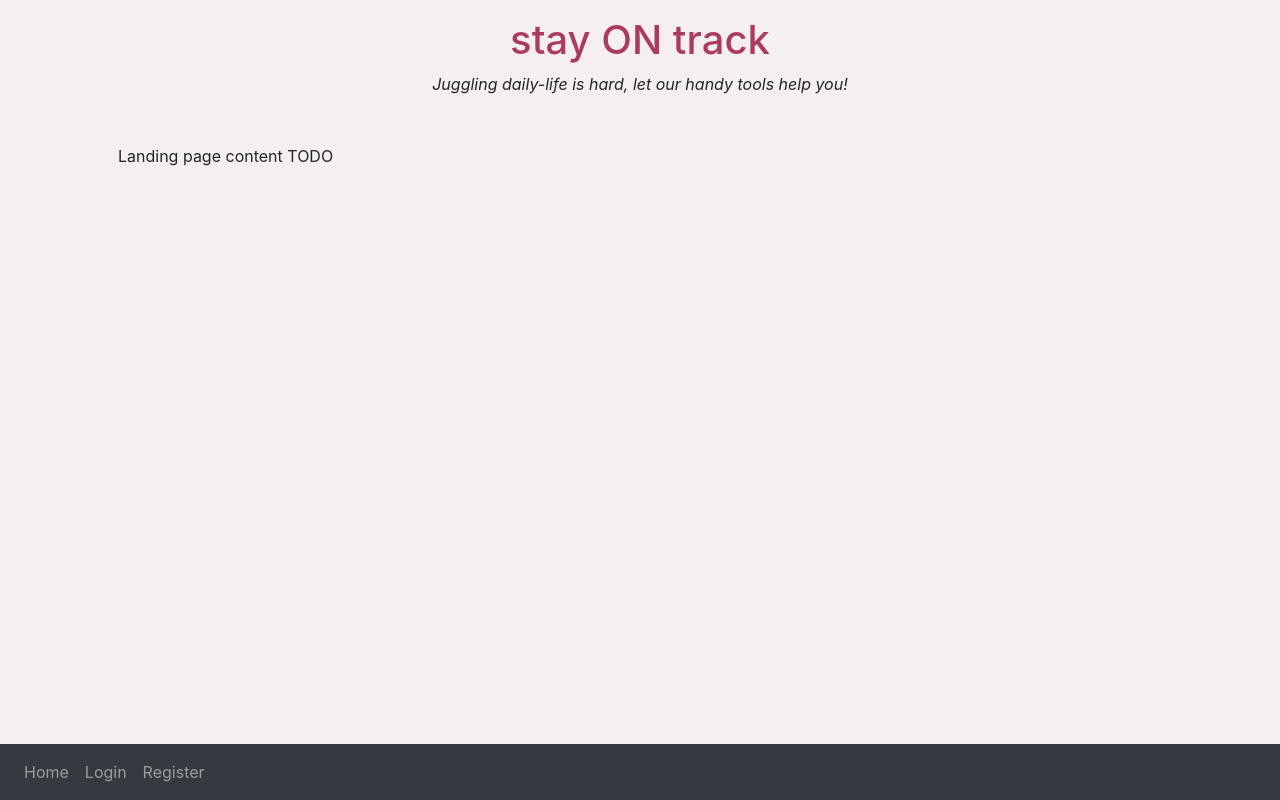
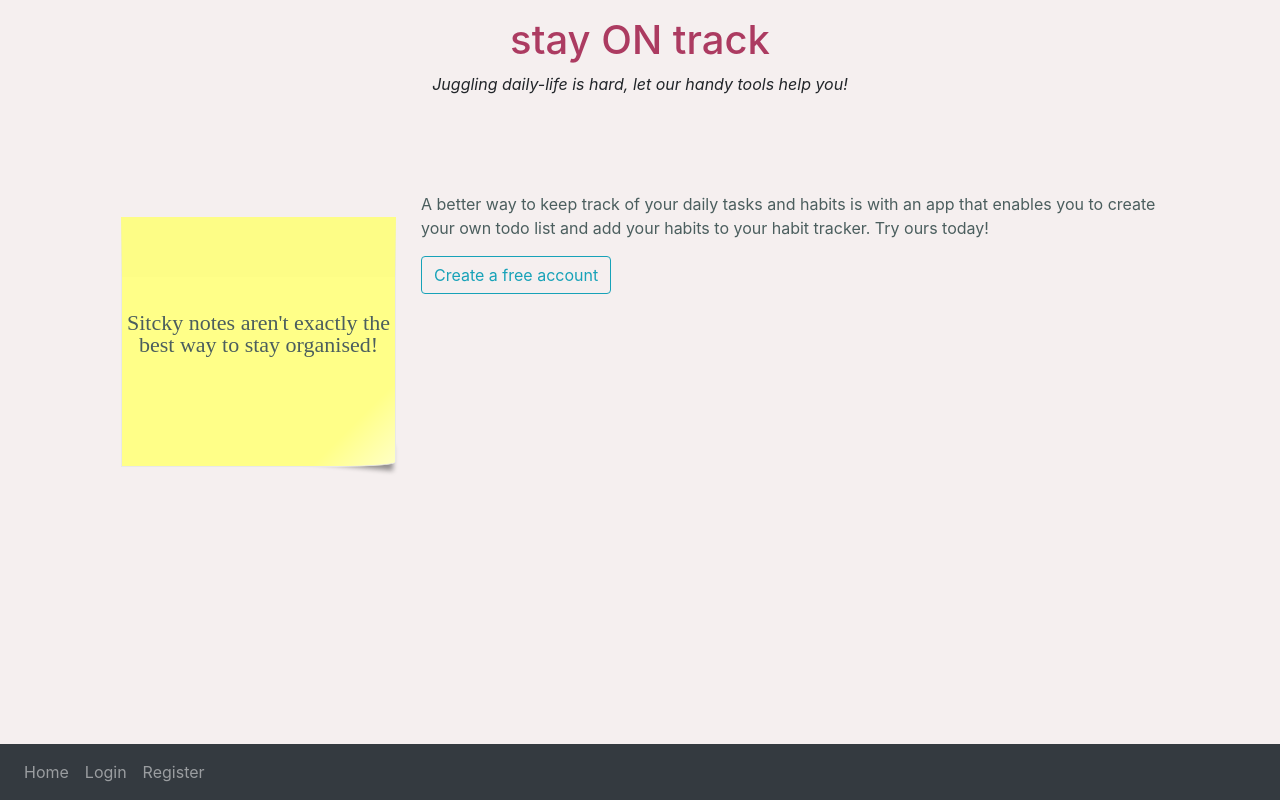
Before and after one commit to TiffanySantos/cs50x-final, a Flask app: page / in a window 1280 px wide. Run offline with Flask 2, Linux system fonts and the light colour scheme; some libraries are stand-ins or nearby versions.

Commit message:
aligning content across all pages

```diff
--- a/myapp/routes.py
+++ b/myapp/routes.py
@@ -185,7 +185,7 @@ def update_habits():
     return render_template('view_streaks.html')
 
   else:
-    habits= get_current_user_habits_content_as_list()
+    habits = get_current_user_habits_content_as_list()
     return render_template('update_habits.html', habits=habits)
 
 def get_current_user_habits_content_as_list():
--- a/myapp/static/styles.css
+++ b/myapp/static/styles.css
@@ -65,3 +65,47 @@ p {
   color:#AC3B61;
   padding-right: 10px;
 }
+
+.post-it-note {
+  line-height: 1;
+  text-align:center;
+  width: 275px;
+  margin: 25px;
+  min-height:250px;
+  max-height:250px;
+  padding-top:35px;
+  position:relative;
+  border:1px solid #E8E8E8;
+  border-top:60px solid #fdfd86;
+  font-family:'Reenie Beanie';
+  font-size:22px;
+  border-bottom-right-radius: 60px 5px;
+  display:inline-block;
+
+  background: #ffff88; /* Old browsers */
+  background: -moz-linear-gradient(-45deg, #ffff88 81%, #ffff88 82%, #ffff88 82%, #ffffc6 100%); /* FF3.6+ */
+  background: -webkit-gradient(linear, left top, right bottom, color-stop(81%,#ffff88), color-stop(82%,#ffff88), color-stop(82%,#ffff88), color-stop(100%,#ffffc6)); /* Chrome,Safari4+ */
+  background: -webkit-linear-gradient(-45deg, #ffff88 81%,#ffff88 82%,#ffff88 82%,#ffffc6 100%); /* Chrome10+,Safari5.1+ */
+  background: -o-linear-gradient(-45deg, #ffff88 81%,#ffff88 82%,#ffff88 82%,#ffffc6 100%); /* Opera 11.10+ */
+  background: -ms-linear-gradient(-45deg, #ffff88 81%,#ffff88 82%,#ffff88 82%,#ffffc6 100%); /* IE10+ */
+  background: linear-gradient(135deg, #ffff88 81%,#ffff88 82%,#ffff88 82%,#ffffc6 100%); /* W3C */
+  filter: progid:DXImageTransform.Microsoft.gradient( startColorstr='#ffff88', endColorstr='#ffffc6',GradientType=1 ); /* IE6-9 fallback on horizontal gradient */
+
+}
+
+.post-it-note:after {
+  /* corner shadow */
+  content: "";
+ position:absolute;
+ z-index:-1;
+ right:-0px; bottom:20px;
+ width:200px;
+ height: 25px;
+ background: rgba(0, 0, 0, 0.2);
+ box-shadow:2px 15px 5px rgba(0, 0, 0, 0.40);
+-moz-transform: matrix(-1, -0.1, 0, 1, 0, 0);
+-webkit-transform: matrix(-1, -0.1, 0, 1, 0, 0);
+     -o-transform: matrix(-1, -0.1, 0, 1, 0, 0);
+    -ms-transform: matrix(-1, -0.1, 0, 1, 0, 0);
+        transform: matrix(-1, -0.1, 0, 1, 0, 0);
+}
--- a/myapp/templates/index.html
+++ b/myapp/templates/index.html
@@ -1,5 +1,15 @@
 {% extends "layout.html" %}
 {% block title %}Index{% endblock %}
 {% block main %}
-    Landing page content TODO
+<div class="d-flex flex-row p-5 w-80">
+    <div class="postit">
+        <div class="post-it-note">
+            <p>Sitcky notes aren't exactly the best way to stay organised! </p>
+        </div>
+    </div>
+        <div class="better">
+        <p>A better way to keep track of your daily tasks and habits is with an app that enables you to create your own todo list and add your habits to your habit tracker. Try ours today!</p>
+        <a class="btn btn-outline-info" role="button" href="{{ url_for('register') }}">Create a free account</a>
+    </div>
+</div>
 {% endblock %}
--- a/myapp/templates/layout.html
+++ b/myapp/templates/layout.html
@@ -14,10 +14,10 @@
   <body>
     <nav class="navbar navbar-expand-sm bg-dark navbar-dark fixed-bottom">
       <ul class="navbar-nav">
+        {% if current_user.is_anonymous %}
           <li class="nav-item">
             <a class="nav-link" href="{{ url_for('index') }}">Home</a>
           </li>
-          {% if current_user.is_anonymous %}
            <li class="nav-item">
             <a class="nav-link" href="{{ url_for('login') }}">Login</a>
           </li>
@@ -26,7 +26,7 @@
           </li>
           {% else %}
           <li class="nav-item">
-            <a class="nav-link" href="{{ url_for('account') }}">Account</a>
+            <a class="nav-link" href="{{ url_for('account') }}">Home</a>
           </li>
           <li class="nav-item">
             <a class="nav-link" href="{{ url_for('tasks') }}">Tasks</a>
@@ -55,7 +55,7 @@
     </header>
     {% endif %}
 
-    <main class="container p-5">
+    <main class="d-flex justify-content-center p-5">
       {% block main %}{% endblock %}
     </main>
 
--- a/myapp/templates/login.html
+++ b/myapp/templates/login.html
@@ -1,6 +1,7 @@
 {% extends "layout.html" %}
 {% block title %}Login{% endblock %}
 {% block main %}
+<div class="main-content">
 <div class='content-section'>
   <form method='POST' action='login'>
     {{ form.hidden_tag() }} <!--uses secret token to keep data safe-->
@@ -37,4 +38,6 @@
     Need an account? <a class='ml-1' href="{{ url_for('register')}}">Register</a>
   </small>
 </div>
+</div>
+
 {% endblock %}
--- a/myapp/templates/register.html
+++ b/myapp/templates/register.html
@@ -1,6 +1,7 @@
 {% extends "layout.html" %}
 {% block title %}Register{% endblock %}
 {% block main %}
+<div class="main-content">
     <div class='content-section'>
       <form method='POST' action='register'>
         {{ form.hidden_tag() }} <!--uses secret token to keep data safe-->
@@ -47,4 +48,5 @@
         Already have an account? <a class='ml-1' href="{{ url_for('login')}}">Sign in</a>
       </small>
     </div>
+  </div>
 {% endblock %}
```
Also changed, not shown: myapp/templates/account.html (+12 -1 lines), myapp/templates/habits.html (+10 -1 lines), myapp/templates/tasks.html (+10 -3 lines), myapp/app.db.
